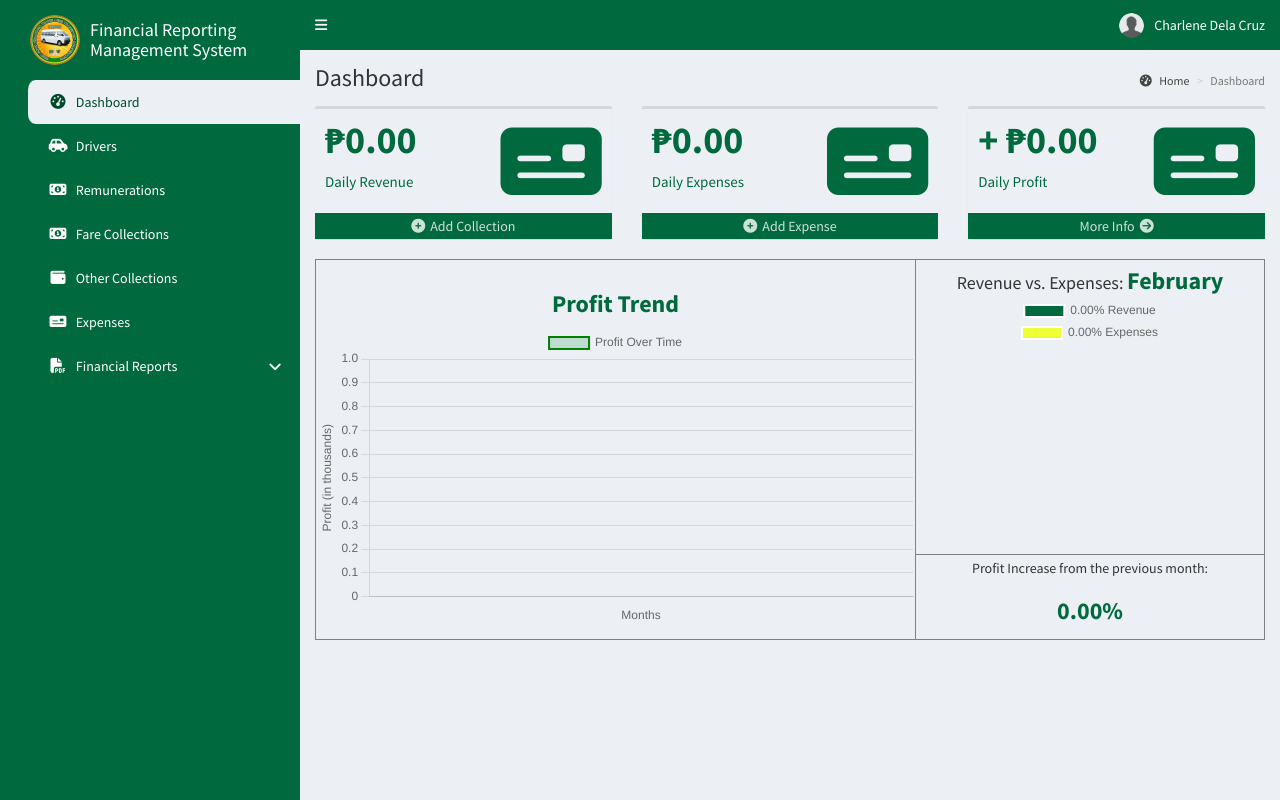
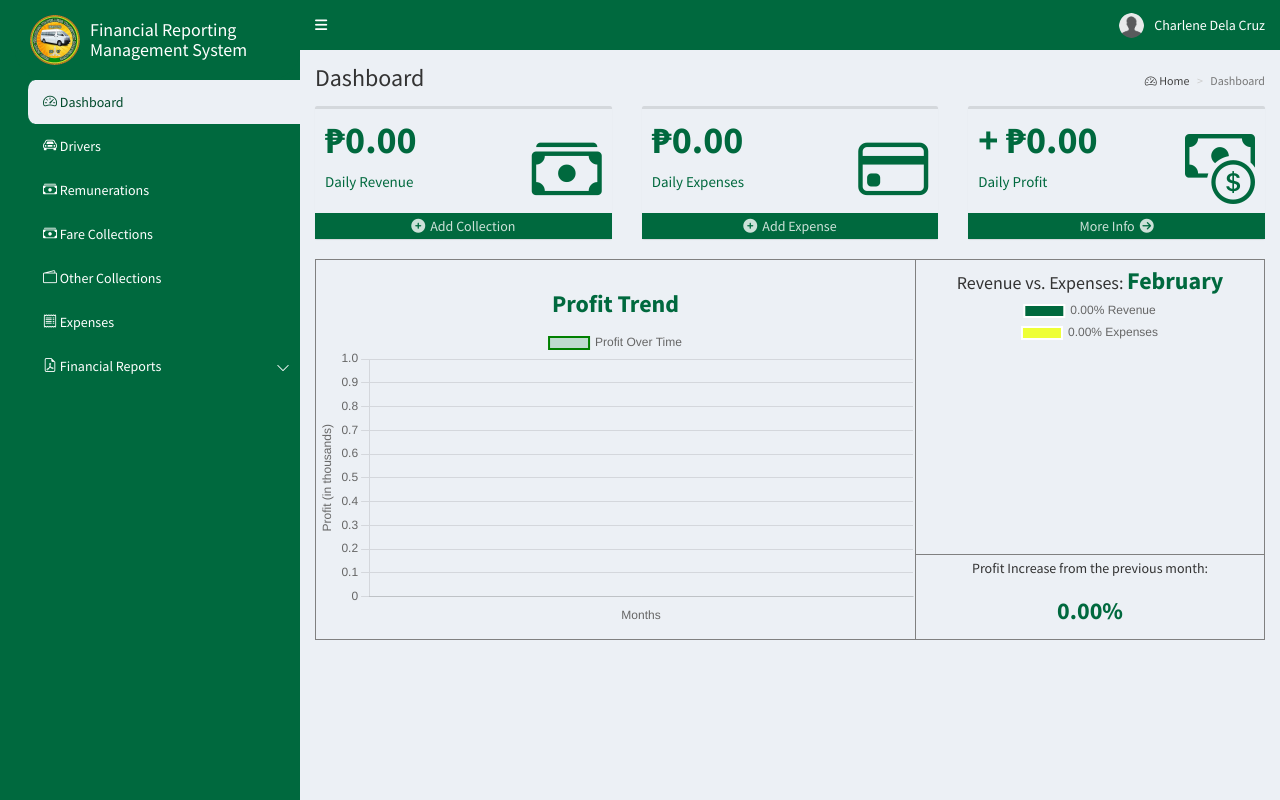
Before and after one commit to axis-nyll-nvsu/frs, a PHP site: page /admin/dashboard.php in a window 1280 px wide. Run offline with PHP 8.4, Linux system fonts and the light colour scheme; a user stored in the database is signed in; data comes from the database, SQL or seed files in the repository; data that the repository does not hold is empty; some libraries are stand-ins or nearby versions.

Commit message:
Library used for icons changed to bootstrap-icon since some icons are not showing. Sidebar.php and dashboard has been updated.

```diff
--- a/admin/dashboard.php
+++ b/admin/dashboard.php
@@ -200,6 +200,9 @@ if ($previous_profit != 0) {
 
 
     }
+    .small-box .icon i {
+    font-size: 70px !important;
+}
 
 </style>
 <?php include './head.php'; ?>
@@ -216,7 +219,7 @@ if ($previous_profit != 0) {
     <section class="content-header">
     <h1>Dashboard</h1>
     <ol class="breadcrumb">
-      <li><a href="#"><i class="fa fa-dashboard"></i> Home</a></li>
+    <li><a href="#"><i class="bi bi-speedometer2"></i> Home</a></li>
       <li class="active">Dashboard</li>
     </ol>
     </section>
@@ -231,7 +234,7 @@ if ($previous_profit != 0) {
         <h3>₱<?php echo number_format($revenue, 2); ?></h3>
         <p>Daily Revenue</p>
         </div>
-        <div class="icon"><i class="fa fa-money-check" style="color: #00693e;"></i></div>
+        <div class="icon"><i class="bi bi-cash-stack" style="color: #00693e;"></i></div>
         <a href="dashboard.php?dailyexpenses=1" class="small-box-footer" style="background-color: #00693e;"><i class="fa fa-plus-circle" style="margin-right: 5px;"></i>Add Collection</a>
       </div>
       </div>
@@ -242,7 +245,7 @@ if ($previous_profit != 0) {
         <h3>₱<?php echo number_format($expenses, 2); ?></h3>
         <p>Daily Expenses</p>
         </div>
-        <div class="icon"><i class="fa fa-money-check" style="color: #00693e;"></i></div>
+        <div class="icon"><i class="bi bi-credit-card" style="color: #00693e;"></i></div>
         <a href="expenses.php" class="small-box-footer" style="background-color: #00693e;"><i class="fa fa-plus-circle" style="margin-right: 5px;"></i>Add Expense</a>
       </div>
       </div>
@@ -253,7 +256,7 @@ if ($previous_profit != 0) {
         <h3><?php echo ($profit < 0) ? "-" : "+"; ?> ₱<?php echo number_format($dailyprofit, 2); ?></h3>
         <p>Daily Profit</p>
         </div>
-        <div class="icon"><i class="fa fa-money-check" style="color: #00693e;"></i></div>
+        <div class="icon"><i class="bi bi-cash-coin" style="color: #00693e;"></i></div>
         <a href="profits.php" class="small-box-footer" style="background-color: #00693e;">More Info<i class="fa fa-arrow-circle-right" style="margin-left: 5px;"></i></a>
       </div>
       </div>
--- a/admin/sidebar.php
+++ b/admin/sidebar.php
@@ -1,13 +1,5 @@
-<?php
-/*
- * sidebar.php
- * Description: Global HTML Sidebar
- * Author:
- * Modified: 11-23-2024
- */
-?>
+<link rel="stylesheet" href="https://cdn.jsdelivr.net/npm/bootstrap-icons/font/bootstrap-icons.css">
 
-<link rel="stylesheet" type="text/css" href="../dist/css/style.css">
 <aside class="main-sidebar" style="overflow-y: auto; position: fixed; top: 0;">
   <section class="sidebar">
     <ul class="sidebar-menu" data-widget="tree">
@@ -17,46 +9,46 @@
       <li class="axis-header"><img src="../images/logo.png" width="50px"></li>
 
 <?php if ($_SESSION['type'] == 0): // Administrator ?>
-      <li><a href="dashboard.php"><i class="fa fa-dashboard"></i> <span> Dashboard</span></a></li>
-      <li><a href="drivers.php"><i class="fa fa-car-side"></i> <span> Drivers</span></a></li>
-      <li><a href="remunerations.php"><i class="fa fa-money"></i> <span> Remunerations</span></a></li>
-      <li><a href="fares.php"><i class="fa fa-money"></i> <span> Fare Collections</span></a></li>
-      <li><a href="collections.php"><i class="fa fa-wallet"></i> <span> Other Collections</span></a></li>
-      <li><a href="expenses.php"><i class="fa fa-money-check"></i> <span> Expenses</span></a></li>
+      <li><a href="dashboard.php"><i class="bi bi-speedometer2"></i> <span> Dashboard</span></a></li>
+      <li><a href="drivers.php"><i class="bi bi-car-front"></i> <span> Drivers</span></a></li>
+      <li><a href="remunerations.php"><i class="bi bi-cash-stack"></i> <span> Remunerations</span></a></li>
+      <li><a href="fares.php"><i class="bi bi-cash-stack"></i> <span> Fare Collections</span></a></li>
+      <li><a href="collections.php"><i class="bi bi-wallet2"></i> <span> Other Collections</span></a></li>
+      <li><a href="expenses.php"><i class="bi bi-receipt"></i> <span> Expenses</span></a></li>
       <li class="treeview">
-        <a href="#"><i class="fa fa-file-pdf"></i> <span> Financial Reports</span><span class="pull-right-container"><i class="fa fa-angle-down pull-right"></i></span></a>
+        <a href="#"><i class="bi bi-file-earmark-pdf"></i> <span> Financial Reports</span><span class="pull-right-container"><i class="bi bi-chevron-down pull-right"></i></span></a>
         <ul class="treeview-menu">
-          <li><a href="income_statement.php"><i class="fa fa-angle-right"></i> Income Statement</a></li>
-          <li><a href="cashflow_statement.php"><i class="fa fa-angle-right"></i> Statement of Cash Flows</a></li>
-          <li><a href="profits.php"><i class="fa fa-angle-right"></i> Daily Profits</a></li>
+          <li><a href="income_statement.php"><i class="bi bi-chevron-right"></i> Income Statement</a></li>
+          <li><a href="cashflow_statement.php"><i class="bi bi-chevron-right"></i> Statement of Cash Flows</a></li>
+          <li><a href="profits.php"><i class="bi bi-chevron-right"></i> Daily Profits</a></li>
         </ul>
       </li>
-      <li><a href="accounts.php"><i class="fa fa-users"></i> <span> Accounts</span></a></li>
-      <li><a href="audittrail.php"><i class="fa fa-list"></i> <span> Audit Trail</span></a></li>
+      <li><a href="accounts.php"><i class="bi bi-people"></i> <span> Accounts</span></a></li>
+      <li><a href="audittrail.php"><i class="bi bi-list-check"></i> <span> Audit Trail</span></a></li>
 <?php endif; ?>
 
 <?php if ($_SESSION['type'] == 1): // Manager ?>
-      <li><a href="dashboard.php"><i class="fa fa-dashboard"></i> <span> Dashboard</span></a></li>
-      <li><a href="drivers.php"><i class="fa fa-car-side"></i> <span> Drivers</span></a></li>
-      <li><a href="remunerations.php"><i class="fa fa-money"></i> <span> Remunerations</span></a></li>
-      <li><a href="fares.php"><i class="fa fa-money"></i> <span> Fare Collections</span></a></li>
-      <li><a href="collections.php"><i class="fa fa-wallet"></i> <span> Other Collections</span></a></li>
-      <li><a href="expenses.php"><i class="fa fa-money-check"></i> <span> Expenses</span></a></li>
+      <li><a href="dashboard.php"><i class="bi bi-speedometer2"></i> <span> Dashboard</span></a></li>
+      <li><a href="drivers.php"><i class="bi bi-car-front"></i> <span> Drivers</span></a></li>
+      <li><a href="remunerations.php"><i class="bi bi-cash-stack"></i> <span> Remunerations</span></a></li>
+      <li><a href="fares.php"><i class="bi bi-cash-stack"></i> <span> Fare Collections</span></a></li>
+      <li><a href="collections.php"><i class="bi bi-wallet2"></i> <span> Other Collections</span></a></li>
+      <li><a href="expenses.php"><i class="bi bi-receipt"></i> <span> Expenses</span></a></li>
       <li class="treeview">
-        <a href="#"><i class="fa fa-file-pdf"></i> <span> Financial Reports</span><span class="pull-right-container"><i class="fa fa-angle-down pull-right"></i></span></a>
+        <a href="#"><i class="bi bi-file-earmark-pdf"></i> <span> Financial Reports</span><span class="pull-right-container"><i class="bi bi-chevron-down pull-right"></i></span></a>
         <ul class="treeview-menu">
-          <li><a href="income_statement.php"><i class="fa fa-angle-right"></i> Income Statement</a></li>
-          <li><a href="cashflow_statement.php"><i class="fa fa-angle-right"></i> Statement of Cash Flows</a></li>
-          <li><a href="profits.php"><i class="fa fa-angle-right"></i> Daily Profits</a></li>
+          <li><a href="income_statement.php"><i class="bi bi-chevron-right"></i> Income Statement</a></li>
+          <li><a href="cashflow_statement.php"><i class="bi bi-chevron-right"></i> Statement of Cash Flows</a></li>
+          <li><a href="profits.php"><i class="bi bi-chevron-right"></i> Daily Profits</a></li>
         </ul>
       </li>
 <?php endif; ?>
 
 <?php if ($_SESSION['type'] == 2): // Cashier ?>
-      <li><a href="dashboard.php"><i class="fa fa-dashboard"></i> <span> Dashboard</span></a></li>
-      <li><a href="fares.php"><i class="fa fa-money"></i> <span> Fare Collections</span></a></li>
-      <li><a href="collections.php"><i class="fa fa-wallet"></i> <span> Other Collections</span></a></li>
-      <li><a href="expenses.php"><i class="fa fa-money-check"></i> <span> Expenses</span></a></li>
+      <li><a href="dashboard.php"><i class="bi bi-speedometer2"></i> <span> Dashboard</span></a></li>
+      <li><a href="fares.php"><i class="bi bi-cash-stack"></i> <span> Fare Collections</span></a></li>
+      <li><a href="collections.php"><i class="bi bi-wallet2"></i> <span> Other Collections</span></a></li>
+      <li><a href="expenses.php"><i class="bi bi-receipt"></i> <span> Expenses</span></a></li>
 <?php endif; ?>
 
     </ul>
--- /dev/null
+++ b/package.json
@@ -0,0 +1,5 @@
+{
+  "dependencies": {
+    "bootstrap-icons": "^1.11.3"
+  }
+}
```
Also changed, not shown: images/311595326_5559658287450892_4106645507932919766_n.jpg (added), images/Brown White and Beige Baptism Invitation (1).jpg (added), package-lock.json (added).
